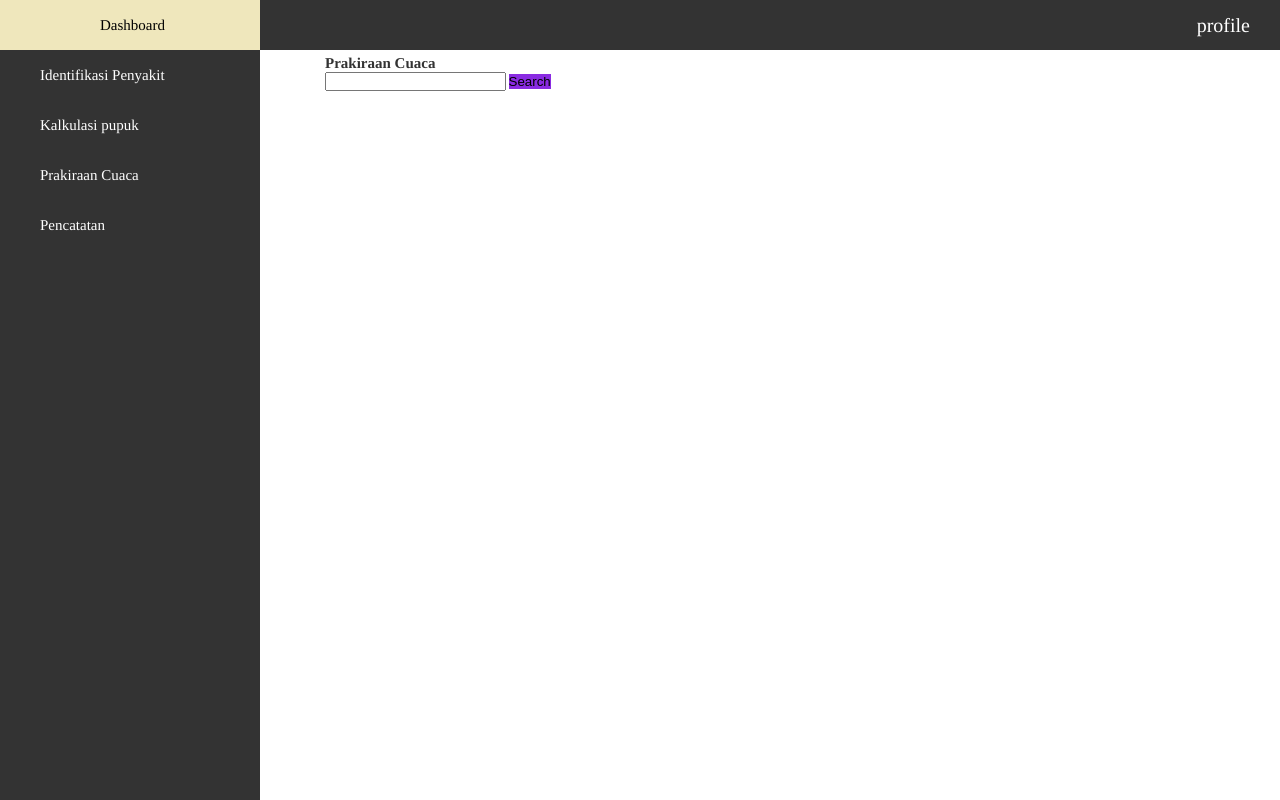
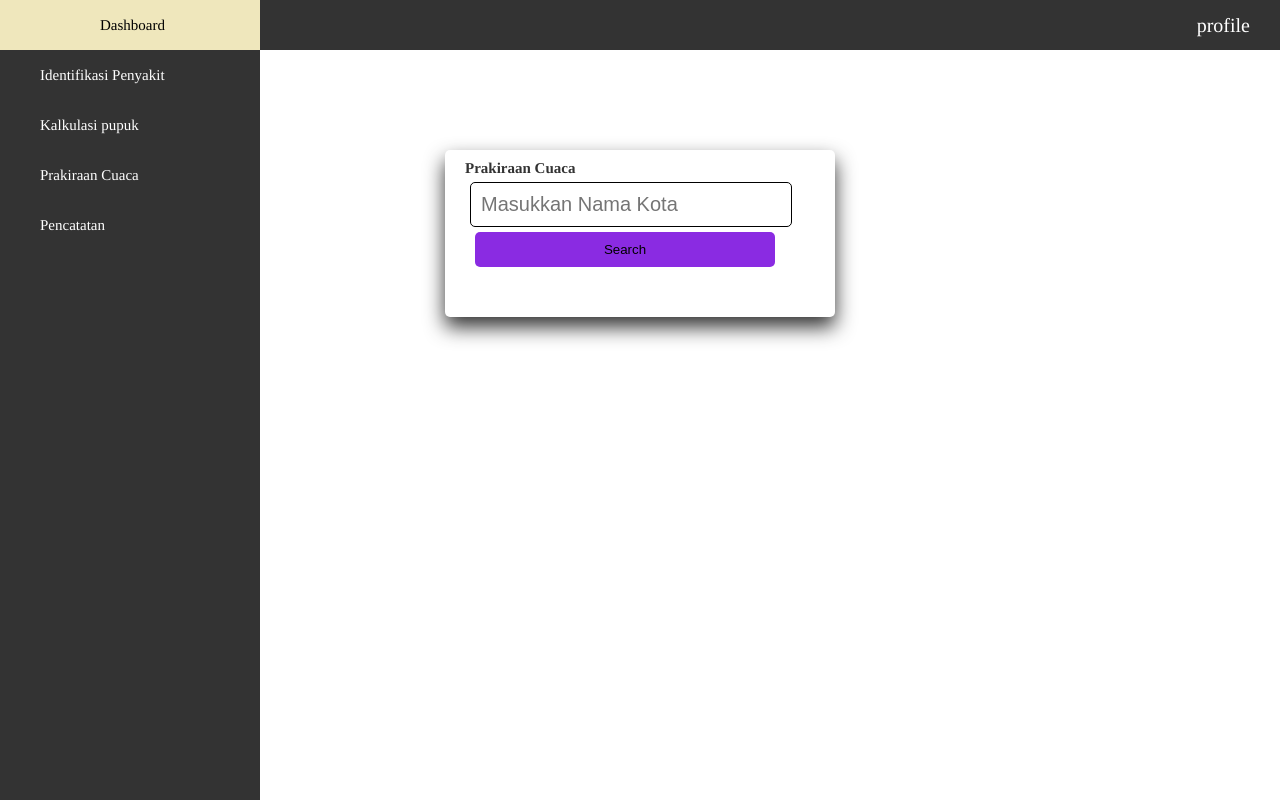
Before and after one commit to itsMallix/ADPL_PPL_TaniTalk, a PHP site: page /pages/petani/cuacaPetani.php in a window 1280 px wide. Run offline with PHP 8.4, Linux system fonts and the light colour scheme.

Commit message:
update cuaca

```diff
--- /dev/null
+++ b/css/cuaca.css
@@ -0,0 +1,31 @@
+.container{
+    margin-left: 320px;
+    width: 350px;
+    margin: 100px auto;
+    padding: 10px 20px 50px 20px;
+    border-radius: 5px;
+    box-shadow: 0px 10px 20px 0px;
+}
+.searchBtn{
+    border: none;
+    background-color: blueviolet;
+    align-items: center;
+    margin-left: 10px;
+}
+.formControl{
+    width: 300px;
+    margin: 5px;
+    border: 1px solid;
+    border-radius: 5px;
+    padding: 10px;
+    font-size: 15pt;
+}
+.searchBtn{
+    border-top: none;
+    border-left: none;
+    border-right: none;
+    border-radius: 5px;
+    padding: 10px 20px;
+    border-bottom: 5px;
+    width: 300px;
+}
--- a/pages/petani/cuacaPetani.php
+++ b/pages/petani/cuacaPetani.php
@@ -4,6 +4,7 @@
     <meta charset="UTF-8">
     <meta http-equiv="X-UA-Compatible" content="IE=edge">
     <meta name="viewport" content="width=device-width, initial-scale=1.0">
+    <link rel="stylesheet" href="../../css/cuaca.css">
     <title>Cuaca</title>
 </head>
 <?php
@@ -14,21 +15,9 @@
     <div class="container">
         <h2 class="title">Prakiraan Cuaca</h2>
         <div class="input-grup">
-            <input type="text" class="formControl" id="city">
+            <input type="text" class="formControl" id="city" placeholder="Masukkan Nama Kota">
             <button class="searchBtn" id="search">Search</button>
         </div>
     </div>
 </body>
 </html>
-
-<style>
-    .container{
-        padding: 5px;
-        margin-left: 320px;
-        margin-right: 320px;
-    }
-    .searchBtn{
-        border: none;
-        background-color: blueviolet;
-    }
-</style>
```
